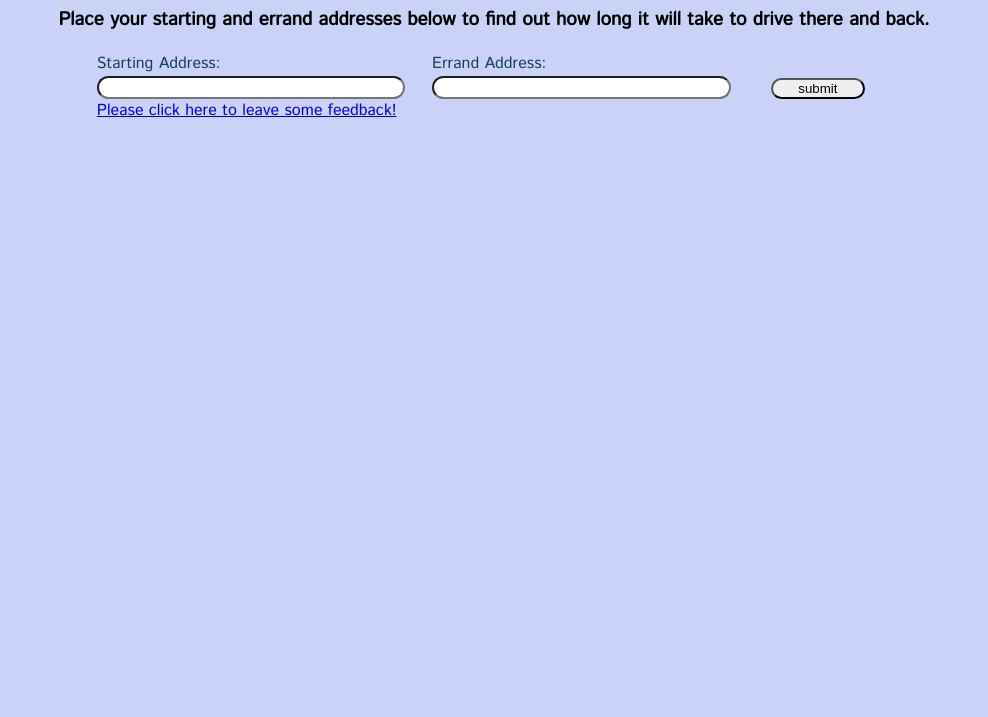
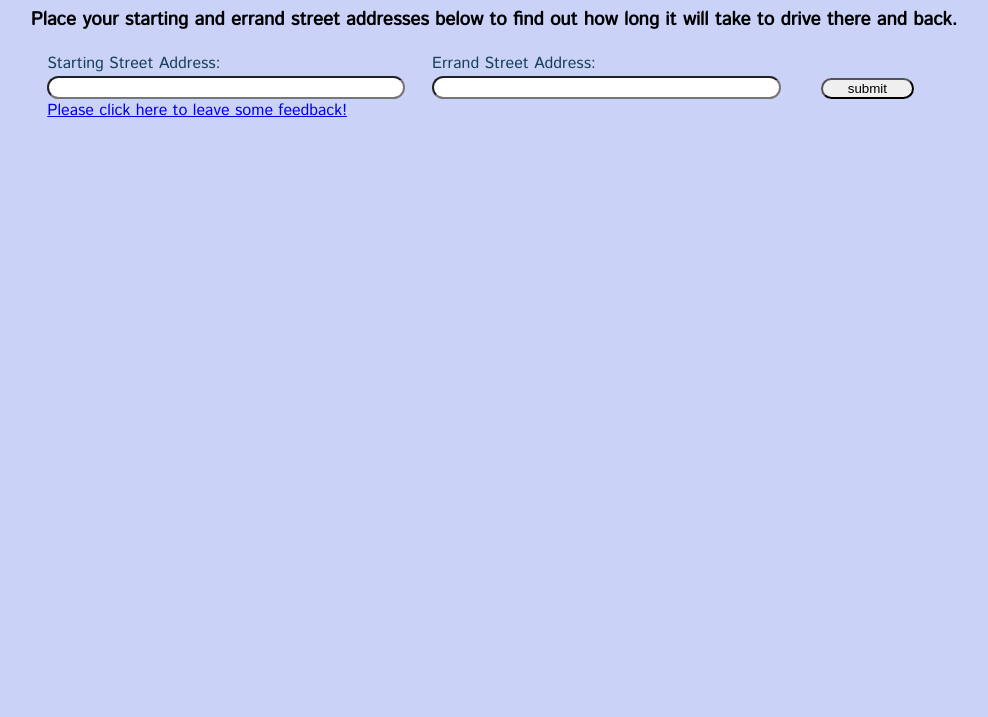
Before and after one commit to DeliaCodes/errandtimer, a plain HTML site: page index.html in a window 1280 px wide. Shown: the part 91-808 px from the top of the page, without its empty margins (146-1134 px from the left). Drawn offline with nearby package versions, Linux system fonts and the light colour scheme; some packages are replaced by stand-ins of ours.

Commit message:
added street address instead of address

```diff
--- a/index.html
+++ b/index.html
@@ -11,17 +11,17 @@
 	<div id="container">
 		<header>
 			<h1>How Long Will It Take To Run My Errand And Come Back?</h1>
-			<h3>Place your starting and errand addresses below to find out how long it will take to drive there and back.</h3>
+			<h3>Place your starting and errand street addresses below to find out how long it will take to drive there and back.</h3>
 		</header>
 		<main role="main">
 			<form id="errandForm">
 				<div class="responsive">
-					<label id="startLabel" for="start">Starting Address:</label>
-					<input id="start" type="text" name="enter starting address">
+					<label id="startLabel" for="start">Starting Street Address:</label>
+					<input id="start" type="text" name="enter starting street address">
 				</div>
 				<div class="responsive">
-					<label id="errandLabel" for="errand1">Errand Address:</label>
-					<input id="errand1" type="text" name="enter errand address">
+					<label id="errandLabel" for="errand1">Errand Street Address:</label>
+					<input id="errand1" type="text" name="enter errand street address">
 				</div>
 				<input id="submit" type="submit" value="submit">
 			</form>
@@ -32,6 +32,7 @@
 			<a href="https://docs.google.com/forms/d/e/1FAIpQLScnocOtAQXZo1twfJRiG-xufMN9ivJki2fKsrQlsepeXe-R1g/viewform?usp=sf_link">Please click here to leave some feedback!</a>
 	</div>
 	</main>
+
 	<script type="text/javascript" src="https://ajax.googleapis.com/ajax/libs/jquery/3.2.1/jquery.min.js"></script>
 	<script type="text/javascript" src="https://cdn.jsdelivr.net/npm/moment@2.19.2/moment.min.js"></script>
 	<script type="text/javascript" src="app.js"></script>
```
